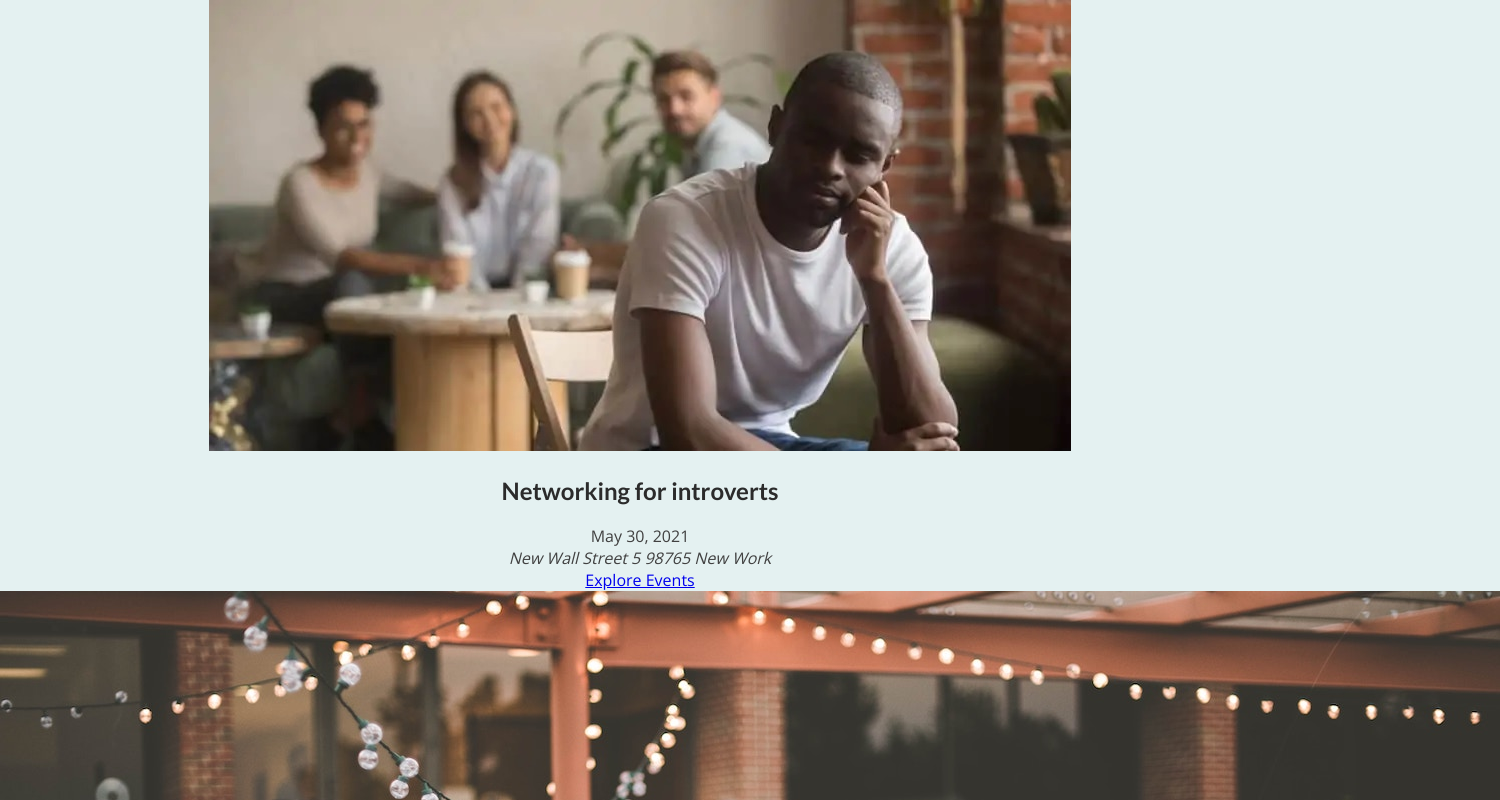
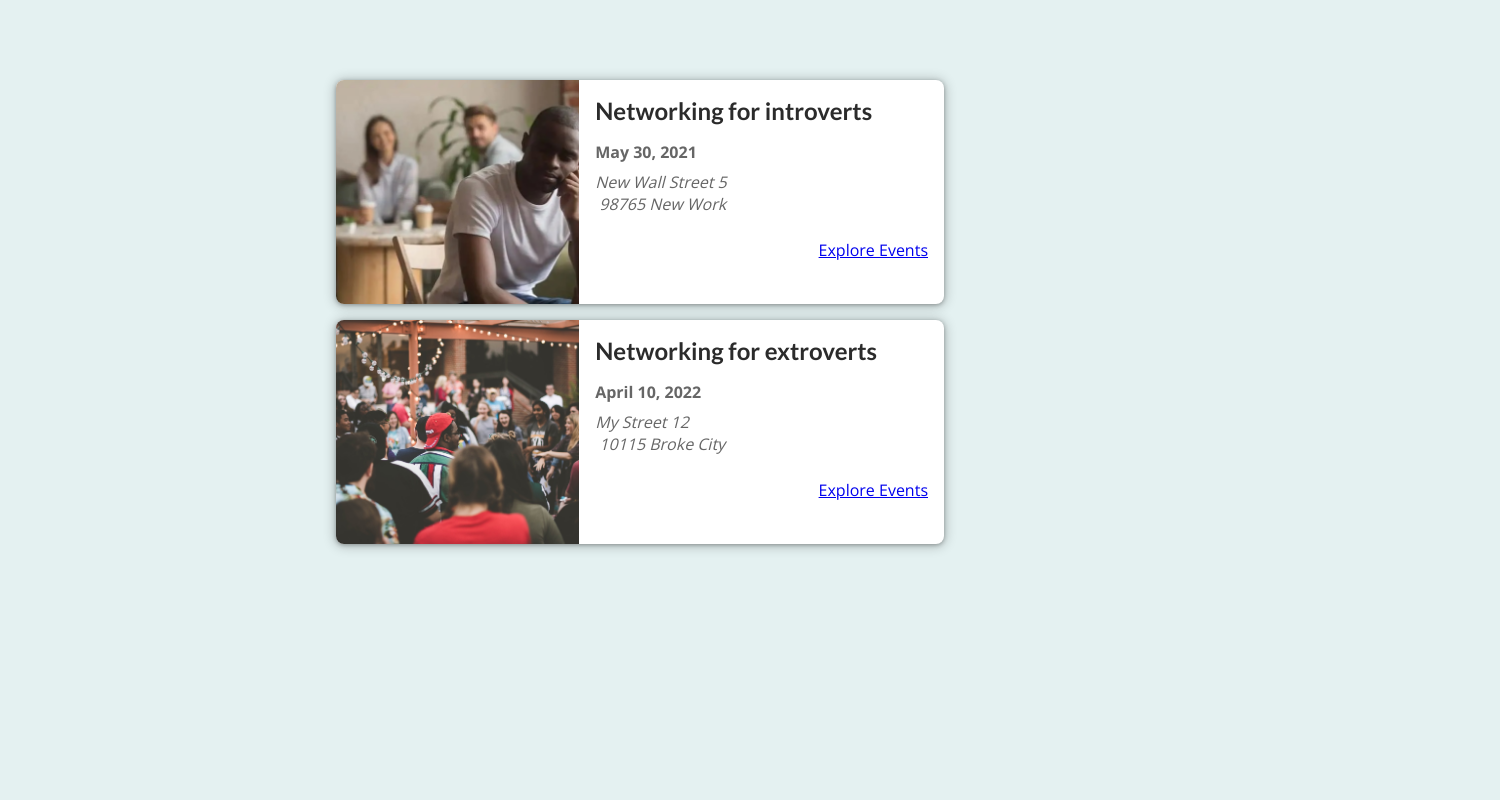
Before and after one commit to zakaria-akash/next-events-webportal-react-next.js, a Next.js app: page / in a window 1280 px wide. Shown: the top 800 px of the page, 1500 px wide, since content can reach past the window. Built offline with nearby package versions, Linux system fonts and the light colour scheme.

Commit message:
styling event-item and event-list component with scope based css module files

```diff
--- a/components/events/event-item.js
+++ b/components/events/event-item.js
@@ -1,5 +1,7 @@
 import React from "react";
 import Link from "next/link";
+
+import classes from "./event-item.module.css";
 
 const EventItem = (props) => {
   const { id, title, image, date, location } = props;
@@ -12,19 +14,19 @@
   const customFormatedAddress = location.replace(",", "\n");
   const exploreEventsLink = `/events/${id}`;
   return (
-    <li>
+    <li className={classes.item}>
       <img src={"/" + image} alt="event-image" />
-      <div>
-        <div>
+      <div className={classes.content}>
+        <div className={classes.summary}>
           <h2>{title}</h2>
-          <div>
+          <div className={classes.date}>
             <time>{customFormatedDate}</time>
           </div>
-          <div>
+          <div className={classes.address}>
             <address>{customFormatedAddress}</address>
           </div>
         </div>
-        <div>
+        <div className={classes.actions}>
           <Link href={exploreEventsLink}>Explore Events</Link>
         </div>
       </div>
--- /dev/null
+++ b/components/events/event-item.module.css
@@ -0,0 +1,103 @@
+.item {
+  box-shadow: 0 1px 4px rgba(0, 0, 0, 0.3), 0 1px 12px 2px rgba(0, 0, 0, 0.2);
+  border-radius: 8px;
+  overflow: hidden;
+  background-color: white;
+  margin: 1rem;
+  display: flex;
+  flex-direction: column;
+  gap: 1rem;
+}
+
+.item img {
+  width: 100%;
+  object-fit: cover;
+  height: 10rem;
+}
+
+.content {
+  width: 100%;
+  padding: 0 1rem;
+  text-align: center;
+}
+
+.content h2 {
+  margin: 0.5rem 0;
+}
+
+.date,
+.address {
+  display: flex;
+  gap: 0.5rem;
+  align-items: center;
+}
+
+.date svg,
+.address svg {
+  width: 1.25rem;
+  height: 1.25rem;
+  color: #666666;
+}
+
+.content time {
+  color: #666666;
+  font-weight: bold;
+}
+
+.content address {
+  margin: 0.5rem 0;
+  color: #666666;
+  white-space: pre;
+}
+
+.actions {
+  display: flex;
+  flex-direction: column;
+  padding: 1rem;
+}
+
+.actions a {
+  display: block;
+}
+
+.actions a span {
+  vertical-align: middle;
+}
+
+.icon {
+  margin-left: 0.5rem;
+  display: inline-flex;
+  justify-content: center;
+  align-items: center;
+}
+
+.icon svg {
+  width: 1.25rem;
+  height: 1.25rem;
+}
+
+@media (min-width: 768px) {
+  .item {
+    flex-direction: row;
+  }
+
+  .item img {
+    width: 40%;
+    height: 14rem;
+  }
+
+  .content {
+    width: 60%;
+    padding: 0;
+    text-align: left;
+  }
+
+  .content h2 {
+    margin: 1rem 0;
+  }
+
+  .actions {
+    flex-direction: row;
+    justify-content: flex-end;
+  }
+}
--- a/components/events/event-list.js
+++ b/components/events/event-list.js
@@ -1,10 +1,12 @@
 import React from "react";
 import EventItem from "./event-item";
+
+import classes from "./event-list.module.css";
 
 const EventList = (props) => {
   const { items } = props;
   return (
-    <ul>
+    <ul className={classes.list}>
       {items.map((event) => (
         <EventItem
           key={event.id}
--- /dev/null
+++ b/components/events/event-list.module.css
@@ -0,0 +1,5 @@
+.list {
+  width: 90%;
+  max-width: 40rem;
+  margin: 5rem auto;
+}
```
